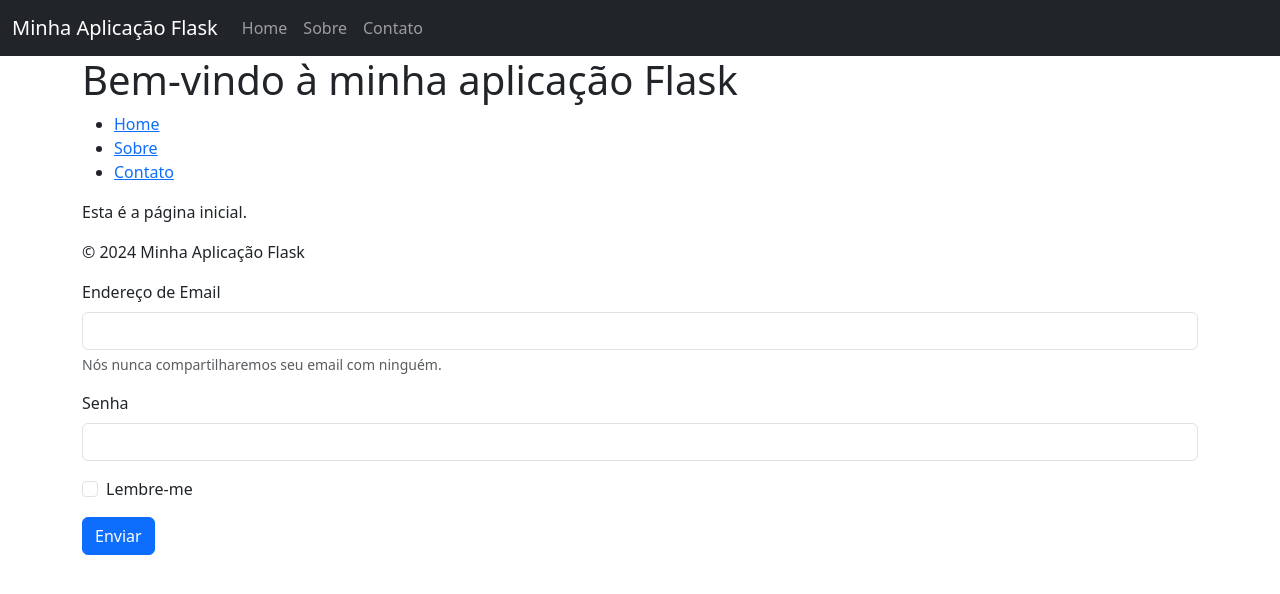
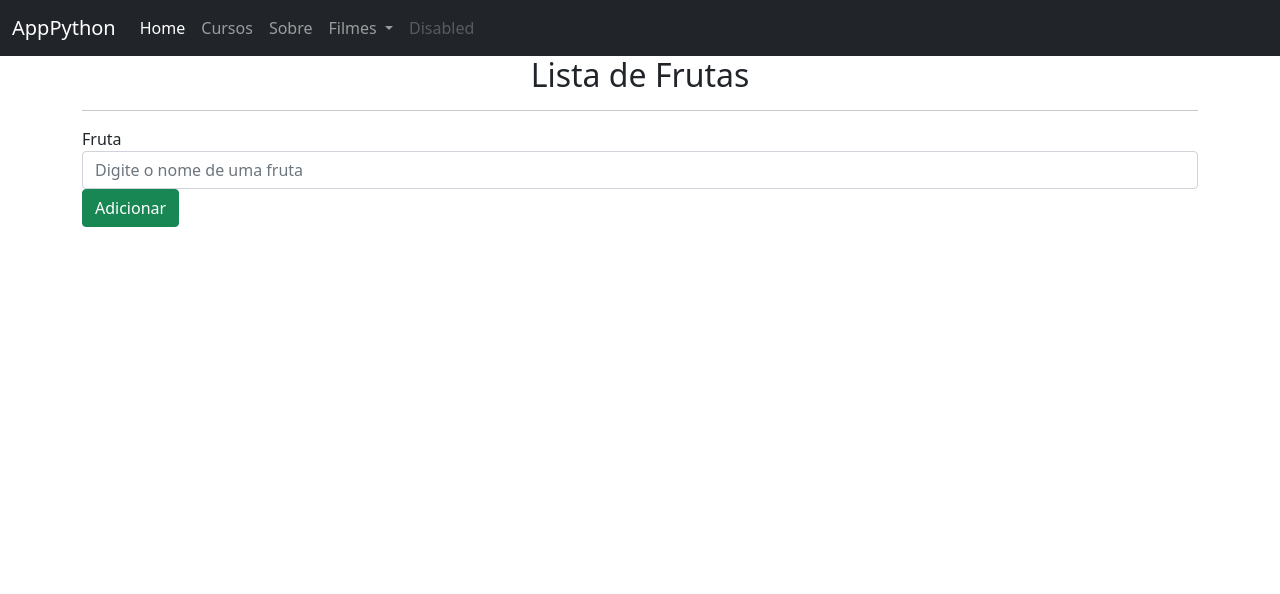
Before and after one commit to lulavalenca/FlaskProject, a Flask app: page / in a window 1280 px wide. Shown: the top 594 px of the page. Run offline with Flask 3, Linux system fonts and the light colour scheme.

Commit message:
subindo as alterações deste projeto

```diff
--- /dev/null
+++ b/api_key.txt
@@ -0,0 +1 @@
+"ef5d9fe14bd68061311051bc1554074e"
--- a/app.py
+++ b/app.py
@@ -1,20 +1,113 @@
-from flask import Flask, render_template
+from flask import Flask, render_template, request, redirect, url_for, flash
+import urllib.request, json
+from flask_sqlalchemy import SQLAlchemy
 
 app = Flask(__name__)
 
-@app.route('/', methods=['GET', 'POST'])
+app.config['SQLALCHEMY_DATABASE_URI'] = 'sqlite:///cursos.sqlite3'
+app.config['SECRET_KEY'] = "random string"
+
+db = SQLAlchemy(app)
+
+frutas = []
+registros = []
+
+class cursos(db.Model):
+	id = db.Column(db.Integer, primary_key=True)
+	nome = db.Column(db.String(50))
+	descricao = db.Column(db.String(100))
+	ch = db.Column(db.Integer)
+
+	def __init__(self, nome, descricao, ch):
+		self.nome = nome
+		self.descricao = descricao
+		self.ch = ch
+
+@app.route('/', methods=["GET", "POST"])
 def principal():
-    frutas = []
-    return render_template("index.html", frutas=frutas)
-
-@app.route('/about')
-def about():
-    return render_template("about.html")
-
-@app.route('/contact')
-def contact():
-    return render_template("contact.html")
+	#frutas = ["Morango", "Uva", "Laranja", "Mamão", "Maçã", "Pêra", "Melão", "Abacaxi"]
+	if request.method == "POST":
+		if request.form.get("fruta"):
+			frutas.append(request.form.get("fruta"))
+	return render_template("index.html", frutas=frutas)
 
 
-if __name__ == '__main__':
+@app.route('/sobre', methods=["GET", "POST"])
+def sobre():
+	#notas = {"Fulano":5.0, "Beltrano":6.0, "Aluno": 7.0, "Sicrano":8.5, "Rodrigo":9.5}
+	if request.method == "POST":
+		if request.form.get("aluno") and request.form.get("nota"):
+			registros.append({"aluno": request.form.get("aluno"),"nota": request.form.get("nota")})
+
+	return render_template("sobre.html", registros=registros)
+
+@app.route('/filmes/<propriedade>')
+def filmes(propriedade):
+
+	if propriedade == 'populares':
+		url = "https://api.themoviedb.org/3/discover/movie?sort_by=popularity.desc&api_key=ef5d9fe14bd68061311051bc1554074e"
+	elif propriedade == 'kids':
+		url = "https://api.themoviedb.org/3/discover/movie?certification_country=US&certification.lte=G&sort_by=popularity.desc&api_key=ef5d9fe14bd68061311051bc1554074e"
+	elif propriedade == '2010':
+		url = "https://api.themoviedb.org/3/discover/movie?primary_release_year=2010&sort_by=vote_average.desc&api_key=ef5d9fe14bd68061311051bc1554074e"
+	elif propriedade == 'drama':
+		url = "https://api.themoviedb.org/3/discover/movie?with_genres=18&sort_by=vote_average.desc&vote_count.gte=10&api_key=ef5d9fe14bd68061311051bc1554074e"
+	elif propriedade == 'tom_cruise':
+		url = "https://api.themoviedb.org/3/discover/movie?with_genres=878&with_cast=500&sort_by=vote_average.desc&api_key=ef5d9fe14bd68061311051bc1554074e"
+
+	resposta = urllib.request.urlopen(url)
+
+	dados = resposta.read()
+
+	jsondata = json.loads(dados)
+
+	return render_template("filmes.html", filmes=jsondata['results'])
+
+@app.route('/cursos')
+def lista_cursos():
+    page = request.args.get('page', 1, type=int)
+    per_page = 5  # Defina quantos cursos deseja por página
+    todos_cursos = cursos.query.paginate(page=page, per_page=per_page)
+    return render_template("cursos.html", cursos=todos_cursos.items, pagination=todos_cursos)
+
+
+@app.route('/cria_curso', methods=["GET", "POST"])
+def cria_curso():
+	nome = request.form.get('nome')
+	descricao = request.form.get('descricao')
+	ch = request.form.get('ch')
+
+	if request.method == 'POST':
+		if not nome or not descricao or not ch:
+			flash("Preencha todos os campos do formulário","error")
+		else:
+			curso = cursos(nome, descricao, ch)
+			db.session.add(curso)
+			db.session.commit()
+			return redirect(url_for('lista_cursos'))
+	return render_template("novo_curso.html")
+
+@app.route('/<int:id>/atualiza_curso', methods=["GET", "POST"])
+def atualiza_curso(id):
+	curso = cursos.query.filter_by(id=id).first()
+	if request.method == 'POST':
+		nome = request.form["nome"]
+		descricao = request.form["descricao"]
+		ch = request.form["ch"]
+
+		cursos.query.filter_by(id=id).update({"nome":nome, "descricao":descricao, "ch":ch})
+		db.session.commit()
+		return redirect(url_for('lista_cursos'))
+	return render_template("atualiza_curso.html", curso=curso)
+
+@app.route('/<int:id>/remove_curso')
+def remove_curso(id):
+	curso = cursos.query.filter_by(id=id).first()
+	db.session.delete(curso)
+	db.session.commit()
+	return redirect(url_for('lista_cursos'))
+
+if __name__ == "__main__":
+    with app.app_context():
+        db.create_all()
     app.run(debug=True)
--- a/templates/base.html
+++ b/templates/base.html
@@ -2,39 +2,54 @@
 <html>
 <head>
 	<meta charset="utf-8">
-    <meta name="viewport" content="width=device-width, initial-scale=1.0">
-    <title>{% block titulo %}Base Flask{% endblock titulo %}</title>
-    <link rel="stylesheet" href="https://cdn.jsdelivr.net/npm/bootstrap@5.3.2/dist/css/bootstrap.min.css" integrity="sha384-T3c6CoIi6uLrA9TneNEoa7RxnatzjcDSCmG1MXxSR1GAsXEV/Dwwykc2MPK8M2HN" crossorigin="anonymous">
+	<meta name="viewport" content="width=device-width, initial-scale=1">
+	<title>AppPython</title>
+	<link rel="stylesheet" href="https://cdn.jsdelivr.net/npm/bootstrap@5.1.3/dist/css/bootstrap.min.css" integrity="sha384-1BmE4kWBq78iYhFldvKuhfTAU6auU8tT94WrHftjDbrCEXSU1oBoqyl2QvZ6jIW3" crossorigin="anonymous">
 </head>
 <body>
 	<nav class="navbar navbar-expand-lg navbar-dark bg-dark">
 	  <div class="container-fluid">
-          <a class="navbar-brand" href="/">Minha Aplicação Flask</a>
+	    <a class="navbar-brand" href="#">AppPython</a>
 	    <button class="navbar-toggler" type="button" data-bs-toggle="collapse" data-bs-target="#navbarSupportedContent" aria-controls="navbarSupportedContent" aria-expanded="false" aria-label="Toggle navigation">
 	      <span class="navbar-toggler-icon"></span>
 	    </button>
 	    <div class="collapse navbar-collapse" id="navbarSupportedContent">
 	      <ul class="navbar-nav me-auto mb-2 mb-lg-0">
 	        <li class="nav-item">
-                <a class="nav-link {% if page == 'home' %}active{% endif %}" href="/">Home</a>
+	          <a class="nav-link active" aria-current="page" href="{{url_for('principal')}}">Home</a>
 	        </li>
 	        <li class="nav-item">
-                <a class="nav-link {% if page == 'about' %}active{% endif %}" href="/about">Sobre</a>
+	          <a class="nav-link" href="{{url_for('lista_cursos')}}">Cursos</a>
 	        </li>
 	        <li class="nav-item">
-                <a class="nav-link {% if page == 'contact' %}active{% endif %}" href="/contact">Contato</a>
+	          <a class="nav-link" href="{{url_for('sobre')}}">Sobre</a>
+	        </li>
+	        <li class="nav-item dropdown">
+	          <a class="nav-link dropdown-toggle" href="#" id="navbarDropdown" role="button" data-bs-toggle="dropdown" aria-expanded="false">
+	            Filmes
+	          </a>
+	          <ul class="dropdown-menu" aria-labelledby="navbarDropdown">
+	            <li><a class="dropdown-item" href="{{url_for('filmes', propriedade='populares')}}">Mais Populares</a></li>
+	            <li><a class="dropdown-item" href="{{url_for('filmes', propriedade='kids')}}">Kids</a></li>
+	            <li><a class="dropdown-item" href="{{url_for('filmes', propriedade='2010')}}">2023</a></li>
+	            <li><a class="dropdown-item" href="{{url_for('filmes', propriedade='drama')}}">Drama</a></li>
+	            <li><hr class="dropdown-divider"></li>
+	            <li><a class="dropdown-item" href="{{url_for('filmes', propriedade='tom_cruise')}}">Tom Cruise</a></li>
+	          </ul>
+	        </li>
+	        <li class="nav-item">
+	          <a class="nav-link disabled">Disabled</a>
 	        </li>
 	      </ul>
 	    </div>
 	  </div>
 	</nav>
-
 	<div class="container">
 		{% block conteudo %}
 		{% endblock conteudo %}
 	</div>
 
-    <script src="https://cdn.jsdelivr.net/npm/bootstrap@5.3.2/dist/js/bootstrap.bundle.min.js" integrity="sha384-C6RzsynM9kWDrMNeT87bh95OGNyZPhcTNXj1NW7RuBCsyN/o0jlpcV8Qyq46cDfL" crossorigin="anonymous">
-    </script>
+	<script src="https://cdn.jsdelivr.net/npm/bootstrap@5.1.3/dist/js/bootstrap.bundle.min.js" integrity="sha384-ka7Sk0Gln4gmtz2MlQnikT1wXgYsOg+OMhuP+IlRH9sENBO0LRn5q+8nbTov4+1p" crossorigin="anonymous"></script>
+
 </body>
 </html>
--- a/templates/index.html
+++ b/templates/index.html
@@ -1,39 +1,18 @@
 {% extends 'base.html' %}
+{% block conteudo %}
+<h2 style="text-align: center;">Lista de Frutas</h2>
+<hr>
+<ul class="list-group">
+	{% for fruta in frutas %}
+		<li class="list-group-item">{{fruta}}</li>
+	{% endfor %}
+	<form action="{{url_for('principal')}}" method="POST">
+		<div class="form-group">
+			<label for="exemploFruta">Fruta</label>
+			<input class="form-control" id="exemploFruta" type="text" name="fruta" placeholder="Digite o nome de uma fruta">
+		</div>
 
-{% block titulo %}Página Inicial{% endblock titulo %}
-
-{% block conteudo %}
-<header>
-    <h1>Bem-vindo à minha aplicação Flask</h1>
-</header>
-<nav>
-    <ul>
-        <li><a href="/">Home</a></li>
-        <li><a href="/about">Sobre</a></li>
-        <li><a href="/contact">Contato</a></li>
-    </ul>
-</nav>
-<main>
-    <p>Esta é a página inicial.</p>
-</main>
-<footer>
-    <p>&copy; 2024 Minha Aplicação Flask</p>
-</footer>
-
-<form>
-  <div class="mb-3">
-    <label for="exampleInputEmail1" class="form-label">Endereço de Email</label>
-    <input type="email" class="form-control" id="exampleInputEmail1" aria-describedby="emailHelp">
-    <div id="emailHelp" class="form-text">Nós nunca compartilharemos seu email com ninguém.</div>
-  </div>
-  <div class="mb-3">
-    <label for="exampleInputPassword1" class="form-label">Senha</label>
-    <input type="password" class="form-control" id="exampleInputPassword1">
-  </div>
-  <div class="mb-3 form-check">
-    <input type="checkbox" class="form-check-input" id="exampleCheck1">
-    <label class="form-check-label" for="exampleCheck1">Lembre-me</label>
-  </div>
-  <button type="submit" class="btn btn-primary">Enviar</button>
-</form>
+		<button class="btn btn-success">Adicionar</button>
+	</form>
+</ul>
 {% endblock conteudo %}
```
Also changed, not shown: templates/about.html (deleted, +0 -27 lines), templates/atualiza_curso.html (added, +20 -0 lines), templates/cursos.html (added, +64 -0 lines), templates/filmes.html (added, +21 -0 lines), templates/novo_curso.html (added, +19 -0 lines), templates/sobre.html (added, +37 -0 lines), teste.py (added, +16 -0 lines). Lines whose indentation alone changed are shown as unchanged.
